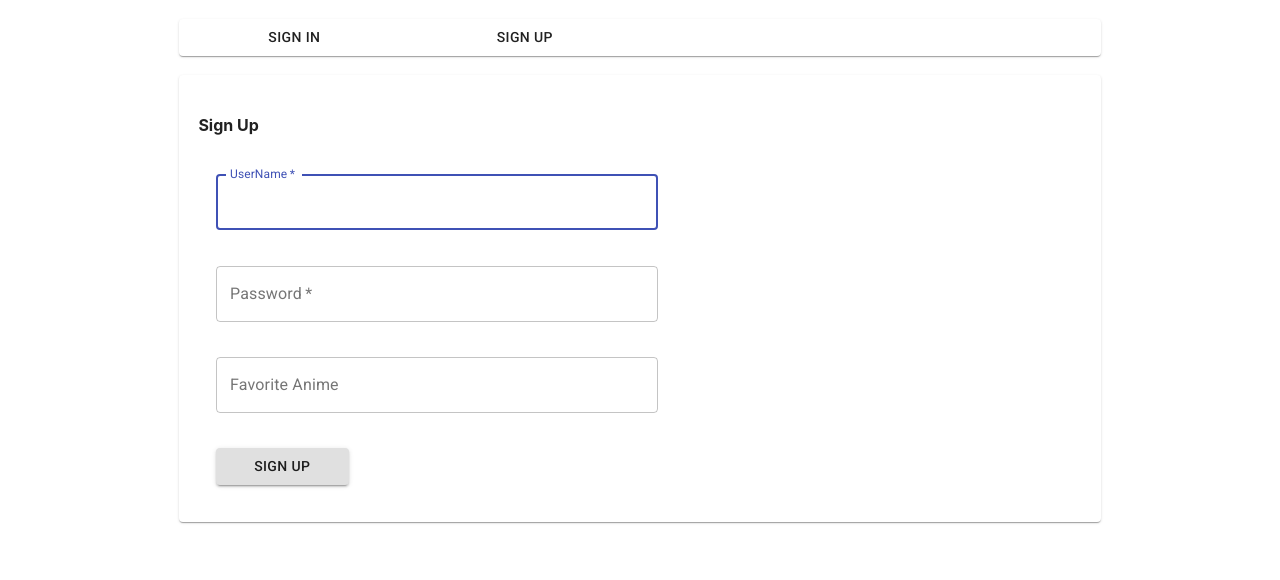
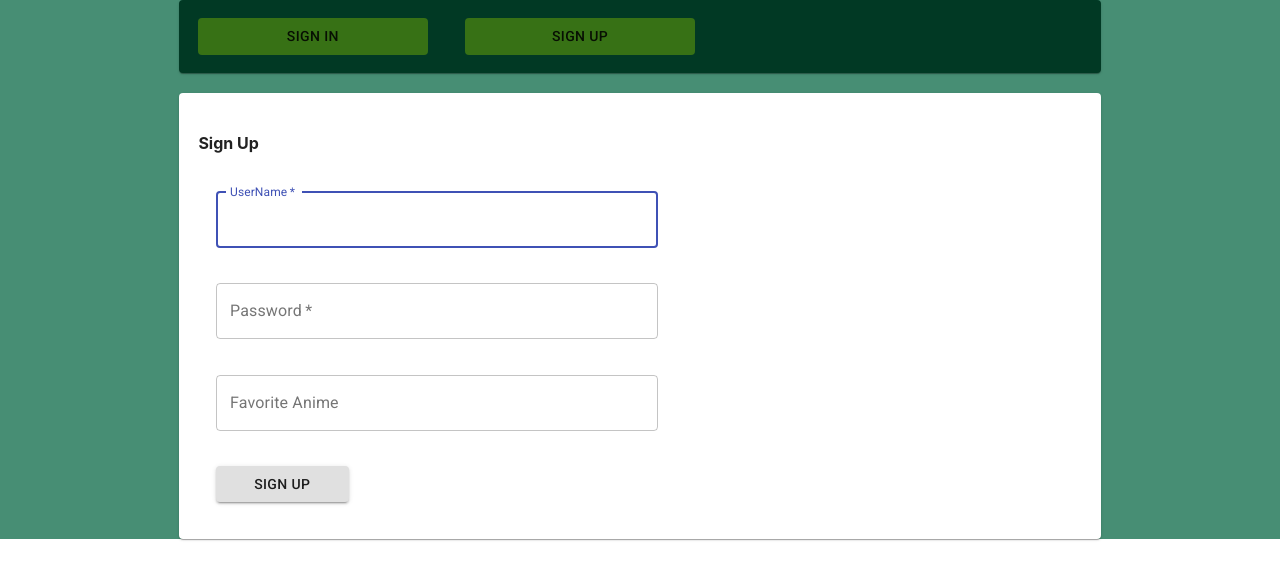
Before and after one commit to FehrIsFair/project1-animeapi, a React (Create React App) app: page /signup in a window 1280 px wide. Shown: the top 580 px of the page. Built offline with nearby package versions, Linux system fonts and the light colour scheme.

Commit message:
Adding color to my app

```diff
--- a/src/Anime/Navigation.js
+++ b/src/Anime/Navigation.js
@@ -1,28 +1,20 @@
 import React, { useEffect, useContext } from "react";
-import { Authentication } from "../Authentication/Authentication";
 import { Link } from "react-router-dom";
 import { Card, Button } from "@material-ui/core";
-import { makeStyles } from "@material-ui/core/styles";
+
 import FailedRender from "../Errors/FailedRender/FailedRender";
-
-const useStyles = makeStyles({
-  button: {
-    width: "100%",
-  },
-  listItem: {
-    width: "25%",
-  },
-});
+import { Authentication } from "../Authentication/Authentication";
 
 const Navigation = () => {
   const authContext = useContext(Authentication);
 
   useEffect(() => {}, [authContext.logout]);
+
   if (authContext.isAuth === false)
     return (
       <Card className="loggedOut">
         <ul className="nav">
-          <li className={useStyles.listItem}>
+          <li>
             <Link to="/">
               <Button>Sign In</Button>
             </Link>
@@ -38,12 +30,18 @@ const Navigation = () => {
   if (authContext.isAuth === true)
     return (
       <Card className="loggedIn">
+        <ul className="nav">
+          <li>
             <Link to="/">
               <Button onClick={authContext.logout}>Log Out</Button>
             </Link>
+          </li>
+          <li>
             <Link to="/Search">
               <Button>Search</Button>
             </Link>
+          </li>
+        </ul>
       </Card>
     );
   return <FailedRender />;
--- a/src/Login/Login.js
+++ b/src/Login/Login.js
@@ -1,13 +1,13 @@
 import React, { useContext } from "react";
 import { Card, TextField, Button } from "@material-ui/core";
-import { Authentication } from "../Authentication/Authentication";
 import { useHistory } from "react-router-dom";
 import { Formik } from "formik";
 import * as Yup from "yup";
 
+import { Authentication } from "../Authentication/Authentication";
+
 const Login = () => {
   const authContext = useContext(Authentication);
-
   const history = useHistory();
 
   return (
--- a/src/Login/SignUp/SignUp.js
+++ b/src/Login/SignUp/SignUp.js
@@ -1,9 +1,10 @@
 import React, { useContext } from "react";
-import { Authentication } from "../../Authentication/Authentication";
 import { Formik } from "formik";
 import * as Yup from "yup";
 import { useHistory } from "react-router-dom";
 import { Card, TextField, Button } from "@material-ui/core";
+
+import { Authentication } from "../../Authentication/Authentication";
 
 const SignUp = () => {
   const authContext = useContext(Authentication);
--- a/src/anime.css
+++ b/src/anime.css
@@ -7,9 +7,37 @@ div#synopsis img {
   padding: 2%;
 }
 
+#root {
+  background-color: #478e74;
+}
+
 .App {
   margin: 0 auto;
   width: 960px;
+}
+
+.loggedOut button {
+  background-color: #377115;
+}
+
+.loggedIn button {
+  background-color: #377115;
+}
+
+.loggedIn button:hover {
+  background-color: #c5db6d;
+}
+
+ul li {
+  margin: 2%;
+}
+
+ul a {
+  text-decoration: none;
+}
+
+.loggedOut button:hover {
+  background-color: #c5db6d;
 }
 
 h3 {
@@ -74,8 +102,10 @@ select {
   width: 100% !important;
 }
 
-.loggedOut {
-  background-color: black;
+.loggedOut,
+.loggedIn {
+  background-color: #013924 !important;
+  margin-top: 0;
 }
 
 #login {
```
Lines whose indentation alone changed are shown as unchanged.
